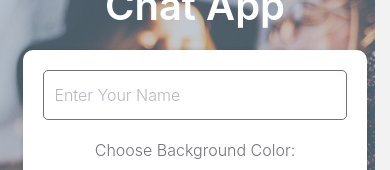
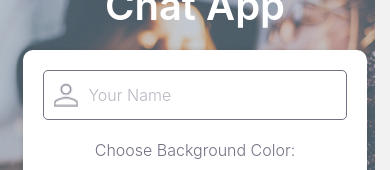
Before and after one commit to AmySikora/Chat-App, a React Native app: screen /Start in a window 390 px wide. Shown: the part 314-484 px from the top of the page. Built offline with nearby package versions, Linux system fonts and the light colour scheme; grey boxes are pictures that could not be loaded.

Commit message:
Updated styling on  text input box

```diff
--- a/components/Start.js
+++ b/components/Start.js
@@ -26,15 +26,20 @@ const Start = ({ navigation }) => {
 
         {/* White Box for Input and Options */}
         <View style={styles.whiteBox}>
-          {/* Input Field with User icon */}
-          <Image source={require("../assests/icon.svg")} style={styles.icon} />
+          {/* Input Field with User Icon */}
+          <View style={styles.inputContainer}>
+            <Image
+              source={require("../assets/usericon.png")}
+              style={styles.icon}
+            />
             <TextInput
               style={styles.textInput}
               value={name}
               onChangeText={setName}
-            placeholder="Enter Your Name"
+              placeholder="Your Name"
               placeholderTextColor="rgba(117, 112, 131, 0.5)"
             />
+          </View>
 
           {/* Color Selection */}
           <Text style={styles.chooseColorText}>Choose Background Color:</Text>
@@ -49,7 +54,6 @@ const Start = ({ navigation }) => {
                 ]}
                 onPress={() => setBackgroundColor(color)}
               />
-
             ))}
           </View>
 
@@ -65,7 +69,6 @@ const Start = ({ navigation }) => {
           >
             <Text style={styles.buttonText}>Start Chatting</Text>
           </TouchableOpacity>
-
         </View>
       </View>
     </ImageBackground>
@@ -102,17 +105,29 @@ const styles = StyleSheet.create({
     shadowOpacity: 0.1,
     shadowRadius: 5,
   },
-  textInput: {
-    width: "100%",
-    height: 50,
+  inputContainer: {
+    flexDirection: "row", // Align icon and text input horizontally
+    alignItems: "center", // Vertically center the elements
     borderWidth: 1,
     borderColor: "#757083",
     borderRadius: 5,
     paddingHorizontal: 10,
+    backgroundColor: "rgba(255, 255, 255, 0.8)",
+    width: "100%", // Match parent width
+    height: 50,
+    marginBottom: 20,
+  },
+  icon: {
+    width: 24,
+    height: 24,
+    marginRight: 10,
+    tintColor: "#757083", // Adjust icon color if needed
+  },
+  textInput: {
+    flex: 1, // Take up the remaining space
     fontSize: 16,
     fontWeight: "300",
     color: "#757083",
-    marginBottom: 20,
   },
   chooseColorText: {
     fontSize: 16,
```
Also changed, not shown: assets/usericon.png (added). Lines whose indentation alone changed are shown as unchanged.
